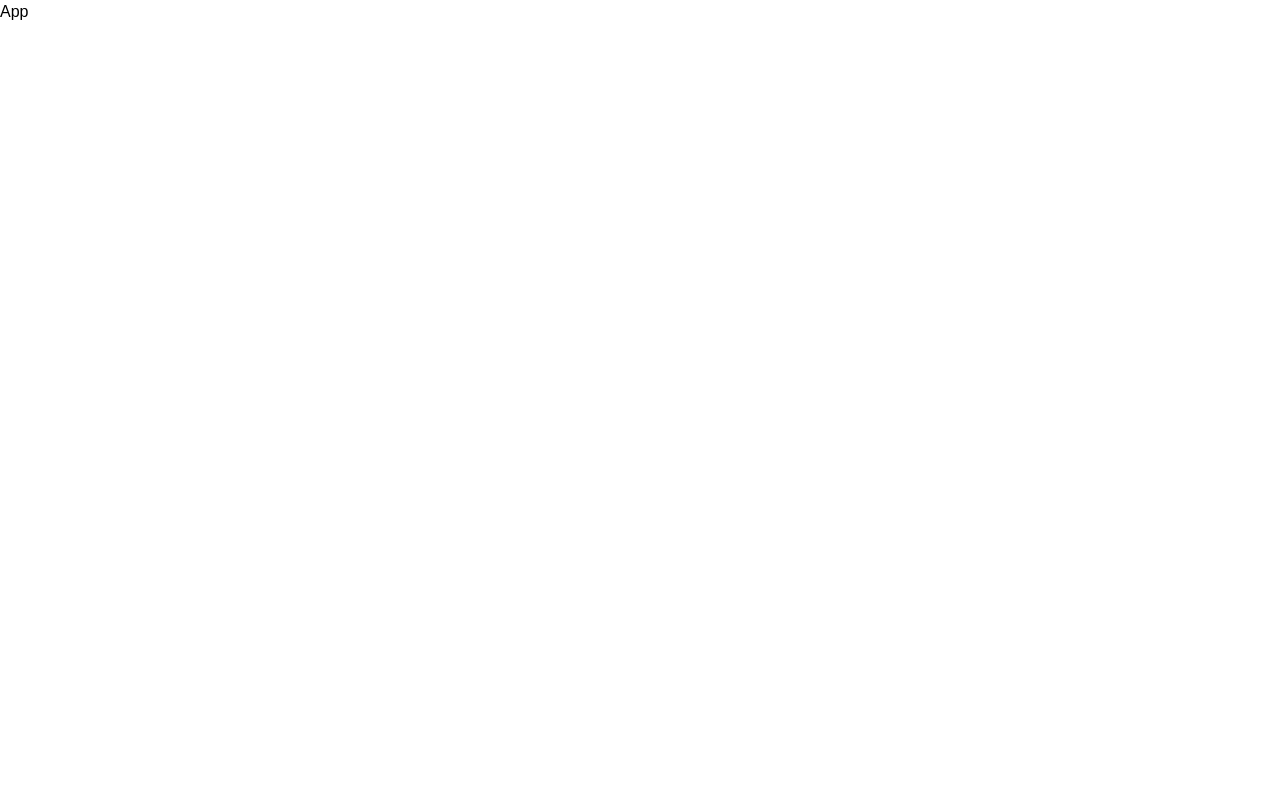
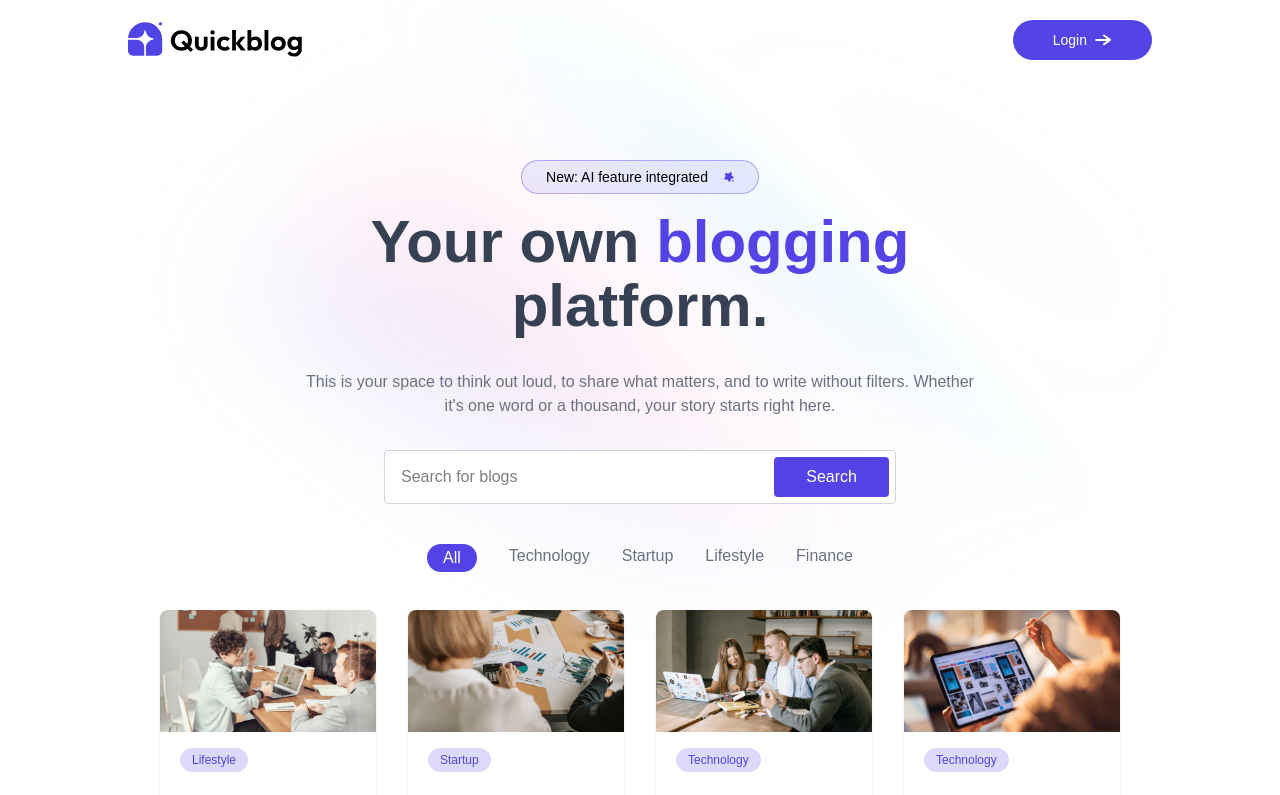
Before and after one commit to DimitarMitev92/full-stack-ai-powered-blog, a React (Vite) app in the folder client/: page / in a window 1280 px wide. Shown: the top 795 px of the page. Built offline with nearby package versions, Linux system fonts and the light colour scheme.

Commit message:
feat: home page

```diff
--- a/client/package.json
+++ b/client/package.json
@@ -11,6 +11,7 @@
   },
   "dependencies": {
     "@tailwindcss/vite": "^4.1.8",
+    "motion": "^12.16.0",
     "react": "^19.1.0",
     "react-dom": "^19.1.0",
     "react-router-dom": "^7.6.2",
--- a/client/src/App.jsx
+++ b/client/src/App.jsx
@@ -1,7 +1,17 @@
 import React from "react";
+import { Route, Routes } from "react-router-dom";
+import Home from "./pages/Home";
+import Blog from "./pages/Blog";
 
 const App = () => {
-  return <div>App</div>;
+  return (
+    <div>
+      <Routes>
+        <Route path="/" element={<Home />} />
+        <Route path="/blog/:id" element={<Blog />} />
+      </Routes>
+    </div>
+  );
 };
 
 export default App;
--- /dev/null
+++ b/client/src/components/BlogCard.jsx
@@ -0,0 +1,27 @@
+import React from "react";
+import { useNavigate } from "react-router-dom";
+
+const BlogCard = ({ blog }) => {
+  const { title, description, category, image, _id } = blog;
+  const navigate = useNavigate();
+  return (
+    <div
+      onClick={() => navigate(`/blog/${_id}`)}
+      className="w-full rounded-lg overflow-hidden shadow hover:scale-102 hover:shadow-primary/25 duration-300 cursor-pointer"
+    >
+      <img src={image} alt="" className="aspect-video" />
+      <span className="ml-5 mt-4 px-3 py-1 inline-block bg-primary/20 rounded-full text-primary text-xs">
+        {category}
+      </span>
+      <div className="p-5">
+        <h5 className="mb-2 font-medium text-gray-900">{title}</h5>
+        <p
+          className="mb-3 text-xs text-gray-600"
+          dangerouslySetInnerHTML={{ __html: description.slice(0, 80) }}
+        ></p>
+      </div>
+    </div>
+  );
+};
+
+export default BlogCard;
--- /dev/null
+++ b/client/src/components/BlogList.jsx
@@ -0,0 +1,44 @@
+import React, { useState } from "react";
+import { blog_data, blogCategories } from "../assets/assets";
+import { motion } from "motion/react";
+import BlogCard from "./BlogCard";
+
+const BlogList = () => {
+  const [menu, setMenu] = useState("All");
+  return (
+    <div>
+      <div className="flex justify-center gap-4 sm:gap-8 my-10 relative">
+        {blogCategories.map((item) => {
+          return (
+            <div key={item} className="relative">
+              <button
+                onClick={() => setMenu(item)}
+                className={`cursor-pointer text-gray-500 ${
+                  menu === item && "text-white px-4 pt-0.5"
+                }`}
+              >
+                {item}
+                {menu === item && (
+                  <motion.div
+                    layoutId="underline"
+                    transition={{ type: "spring", stiffness: 500, damping: 30 }}
+                    className="absolute left-0 right-0 top-0 h-7 -z-1 bg-primary rounded-full"
+                  ></motion.div>
+                )}
+              </button>
+            </div>
+          );
+        })}
+      </div>
+      <div className="grid grid-cols-1 sm:grid-cols-2 md:grid-cols-3 xl:grid-cols-4 gap-8 mb-8 sm:mx-16 xl:mx-40">
+        {blog_data
+          .filter((blog) => (menu === "All" ? true : blog.category === menu))
+          .map((blog) => {
+            return <BlogCard key={blog._id} blog={blog} />;
+          })}
+      </div>
+    </div>
+  );
+};
+
+export default BlogList;
--- /dev/null
+++ b/client/src/components/Footer.jsx
@@ -0,0 +1,47 @@
+import React from "react";
+import { assets, footer_data } from "../assets/assets";
+
+const Footer = () => {
+  const currentYear = new Date().getFullYear();
+  return (
+    <div className="px-6 md:px-16 lg:px-24 xl:px-32 bg-primary/3">
+      <div className="flex flex-col md:flex-row items-start justify-between gap-10 py-10 border-b border-gray-500/30 text-gray-500">
+        <div>
+          <img src={assets.logo} alt="logo" className="w-32 sm:w-44" />
+          <p className="max-w-[410px] mt-6">
+            QuickBlog is a fast, user-friendly blogging platform that lets you
+            create, manage, and share your content effortlessly. Whether you're
+            a beginner or a seasoned writer.
+          </p>
+        </div>
+        <div className="flex flex-wrap justify-between w-full md:w-[45%] gap-5">
+          {footer_data.map((section, index) => {
+            return (
+              <div key={index}>
+                <h3 className="font-semibold text-base text-gray-900 md:mdb-5 mb-2">
+                  {section.title}
+                </h3>
+                <ul className="text-sm space-y-1">
+                  {section.links.map((link, index) => {
+                    return (
+                      <li key={index}>
+                        <a href="#" className="hover:underline transition">
+                          {link}
+                        </a>
+                      </li>
+                    );
+                  })}
+                </ul>
+              </div>
+            );
+          })}
+        </div>
+      </div>
+      <p className="py-4 text-center text-sm md:text-base text-gray-500/80">
+        CopyRight {currentYear} &copy; QuickBlog - All rights reserved.
+      </p>
+    </div>
+  );
+};
+
+export default Footer;
--- /dev/null
+++ b/client/src/components/Header.jsx
@@ -0,0 +1,48 @@
+import React from "react";
+import { assets } from "../assets/assets";
+
+const Header = () => {
+  return (
+    <div className="mx-8 sm:mx-16 xl:mx-24 relative">
+      <div className="text-center mt-20 mb-8">
+        <div className="inline-flex items-center justify-center gap-4 px-6 py-1.5 mb-4 border border-primary/40 bg-primary/10 rounded-full text-sm">
+          <p>New: AI feature integrated</p>
+          <img src={assets.star_icon} alt="star" className="w-2.5" />
+        </div>
+        <h1 className="text-3xl sm:text-6xl font-semibold sm:leading-16 text-gray-700">
+          Your own <span className="text-primary">blogging</span> <br />{" "}
+          platform.
+        </h1>
+        <p className="mt-6 sm:my-8 max-w-2xl m-auto max-sm:text-sm text-gray-500">
+          This is your space to think out loud, to share what matters, and to
+          write without filters. Whether it's one word or a thousand, your story
+          starts right here.
+        </p>
+
+        <form className="flex justify-between max-w-lg max-sm:scale-75 mx-auto border border-gray-300 bg-white rounded overflow-hidden">
+          <input
+            type="text"
+            name=""
+            id=""
+            placeholder="Search for blogs"
+            required
+            className="w-full pl-4 outline-none"
+          />
+          <button
+            type="submit"
+            className="bg-primary text-white px-8 py-2 m-1.5 rounded hover:scale-105 transition-all cursor-pointer"
+          >
+            Search
+          </button>
+        </form>
+      </div>
+      <img
+        src={assets.gradientBackground}
+        alt="background"
+        className="absolute -top-50 -z-1 opacity-50"
+      />
+    </div>
+  );
+};
+
+export default Header;
--- /dev/null
+++ b/client/src/components/Navbar.jsx
@@ -0,0 +1,26 @@
+import React from "react";
+import { assets } from "../assets/assets";
+import { useNavigate } from "react-router-dom";
+
+const Navbar = () => {
+  const navigate = useNavigate();
+  return (
+    <div className="flex justify-between items-center py-5 mx-8 sm:mx-20 xl:mx-32">
+      <img
+        src={assets.logo}
+        alt="logo"
+        className="w-32 sm:w-44"
+        onClick={() => navigate("/")}
+      />
+      <button
+        className="flex items-center gap-2 rounded-full text-sm cursor-pointer bg-primary text-white px-10 py-2.5"
+        onClick={() => navigate("/admin")}
+      >
+        Login
+        <img src={assets.arrow} alt="arrow" className="ww-3" />
+      </button>
+    </div>
+  );
+};
+
+export default Navbar;
--- /dev/null
+++ b/client/src/components/Newsletter.jsx
@@ -0,0 +1,28 @@
+import React from "react";
+
+const Newsletter = () => {
+  return (
+    <div className="flex flex-col items-center justify-center text-center space-y-2 my-32">
+      <h1 className="md:text-4xl text-2xl font-semibold">Never Miss a Blog!</h1>
+      <p className="md:text-lg text-gray-500/70 pb-8">
+        Subscribe to get the latest blog, new tech and exclusive news.
+      </p>
+      <form className="flex items-center justify-between max-w-2xl w-full md:h-13 h-12">
+        <input
+          type="text"
+          placeholder="Enter your email id"
+          required
+          className="border border-gray-300 rounded-md h-full border-r-0 outline-none w-full rounded-r-none px-3 text-gray-500"
+        />
+        <button
+          type="submit"
+          className="md:px-12 px-8 h-full text-white bg-primary/80 hover:bg-primary transition-all cursor-pointer rounded-md"
+        >
+          Subscribe
+        </button>
+      </form>
+    </div>
+  );
+};
+
+export default Newsletter;
--- /dev/null
+++ b/client/src/pages/Blog.jsx
@@ -0,0 +1,7 @@
+import React from "react";
+
+const Blog = () => {
+  return <div>Blog</div>;
+};
+
+export default Blog;
--- /dev/null
+++ b/client/src/pages/Home.jsx
@@ -0,0 +1,20 @@
+import React from "react";
+import Navbar from "../components/Navbar";
+import Header from "../components/Header";
+import BlogList from "../components/BlogList";
+import Newsletter from "../components/NewsLetter";
+import Footer from "../components/Footer";
+
+const Home = () => {
+  return (
+    <>
+      <Navbar />
+      <Header />
+      <BlogList />
+      <Newsletter />
+      <Footer />
+    </>
+  );
+};
+
+export default Home;
```
Also changed, not shown: 1 other file (tests, documents, lock files or other folders).
